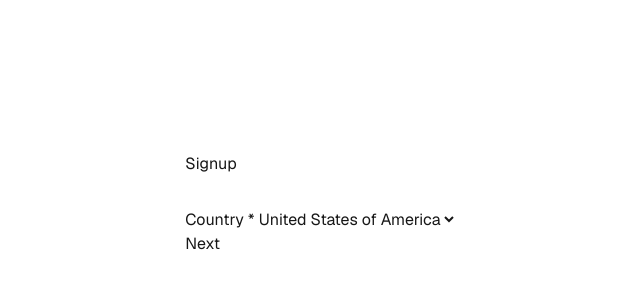
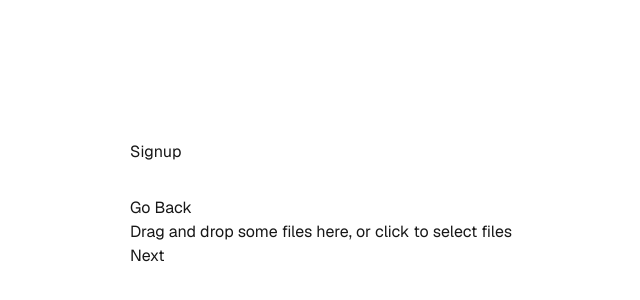
Before and after one commit to daviddhdev/accountable-challenge, a Next.js app: page / in a window 1280 px wide. Shown: the part 196-496 px from the top of the page, without its empty margins (319-959 px from the left). Built offline with nearby package versions, Linux system fonts and the light colour scheme.

Commit message:
Add react-dropzone for image upload functionality. Enhance UploadImage component with drag-and-drop support and image validation.

```diff
--- a/app/components/form/FormWrapper.tsx
+++ b/app/components/form/FormWrapper.tsx
@@ -13,7 +13,7 @@ import { UploadImage } from "./UploadImage";
 
 //This will change later so we can read the values from the local storage
 const DEFAULTS: MultiForm = {
-  step: 1,
+  step: 5,
   country: "USA",
   image: "",
   socialSecurityNumber: "",
--- a/app/components/form/UploadImage.tsx
+++ b/app/components/form/UploadImage.tsx
@@ -1,14 +1,62 @@
 import { FORM_STEPS } from "@/utils/constants/formSteps";
+import NextImage from "next/image";
+import { useCallback, useState } from "react";
+import { useDropzone } from "react-dropzone";
 import { useFormContext } from "react-hook-form";
 
 export const UploadImage = () => {
-  const { register, watch } = useFormContext();
+  const { watch, setValue } = useFormContext();
+  const [error, setError] = useState<string | null>(null);
   const step = watch("step");
+  const image = watch("image");
+  const onDrop = useCallback(
+    (acceptedFiles: File[]) => {
+      const file = acceptedFiles[0];
+      const img = new Image();
+      img.src = URL.createObjectURL(file);
+
+      img.onload = () => {
+        if (img.width > 600 || img.height > 600) {
+          setError("Image dimensions must be 600x600 pixels or smaller");
+          return;
+        }
+        //set image as base64
+        const reader = new FileReader();
+        reader.onload = () => {
+          setError(null);
+          setValue("image", reader.result as string);
+        };
+        reader.readAsDataURL(file);
+      };
+    },
+    [setValue]
+  );
+  const { getRootProps, getInputProps, isDragActive } = useDropzone({
+    onDrop,
+    maxFiles: 1,
+    maxSize: 1024 * 1024, //1mb
+    accept: {
+      "image/*": [".png", ".jpg", ".jpeg"],
+    },
+    onDropRejected: (error) => {
+      console.log(error);
+      setError(error[0].errors[0].message);
+    },
+  });
   if (step !== FORM_STEPS.IMAGE_UPLOAD) return null;
+
   return (
-    <div>
-      <label htmlFor="image">Upload Image</label>
-      <input type="file" {...register("image")} />
+    <div {...getRootProps()}>
+      <input {...getInputProps()} />
+      {image && (
+        <NextImage src={image} alt="Uploaded" width={300} height={300} />
+      )}
+      {isDragActive ? (
+        <p>Drop the files here ...</p>
+      ) : (
+        <p>Drag and drop some files here, or click to select files</p>
+      )}
+      {error && <p className="text-red-500">{error}</p>}
     </div>
   );
 };
--- a/package.json
+++ b/package.json
@@ -13,6 +13,7 @@
     "next": "15.2.4",
     "react": "^19.0.0",
     "react-dom": "^19.0.0",
+    "react-dropzone": "^14.3.8",
     "react-hook-form": "^7.55.0"
   },
   "devDependencies": {
```
Also changed, not shown: 1 other file (tests, documents, lock files or other folders).
